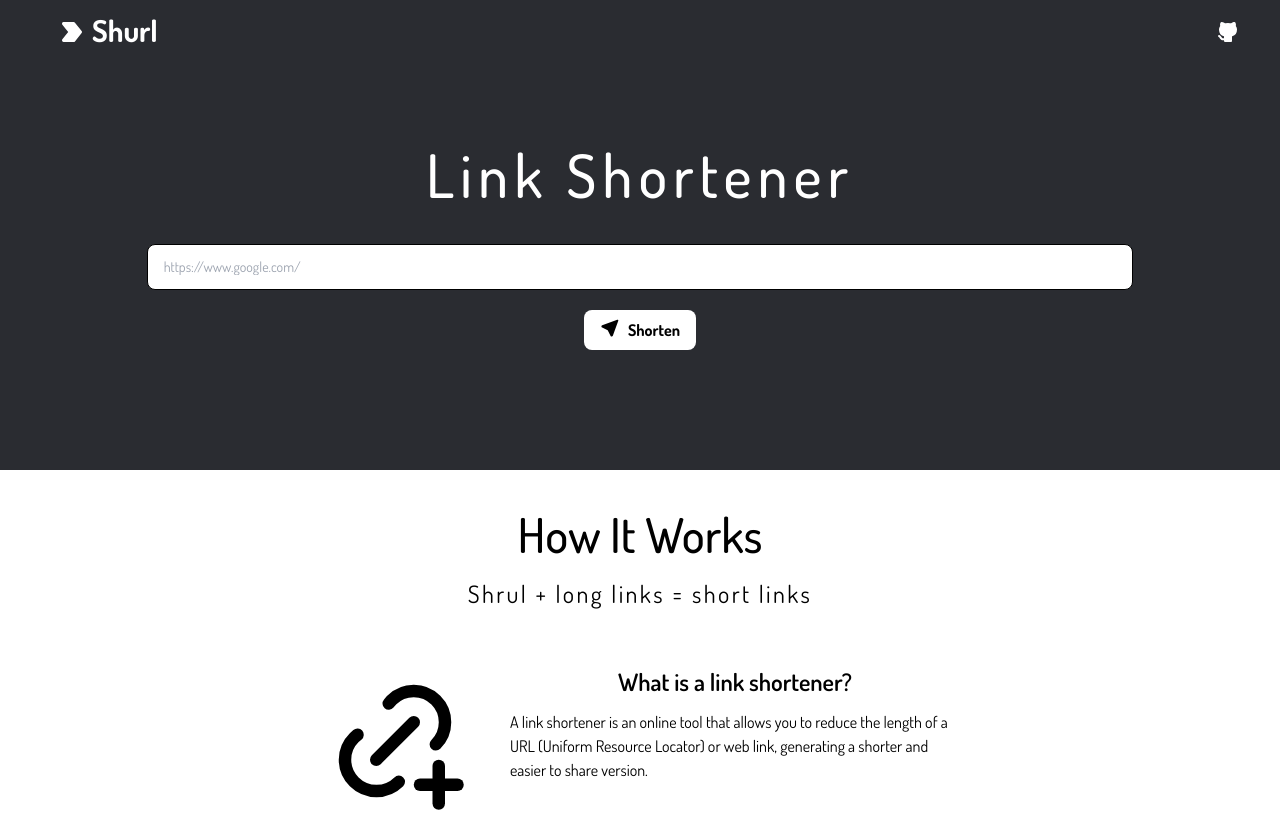
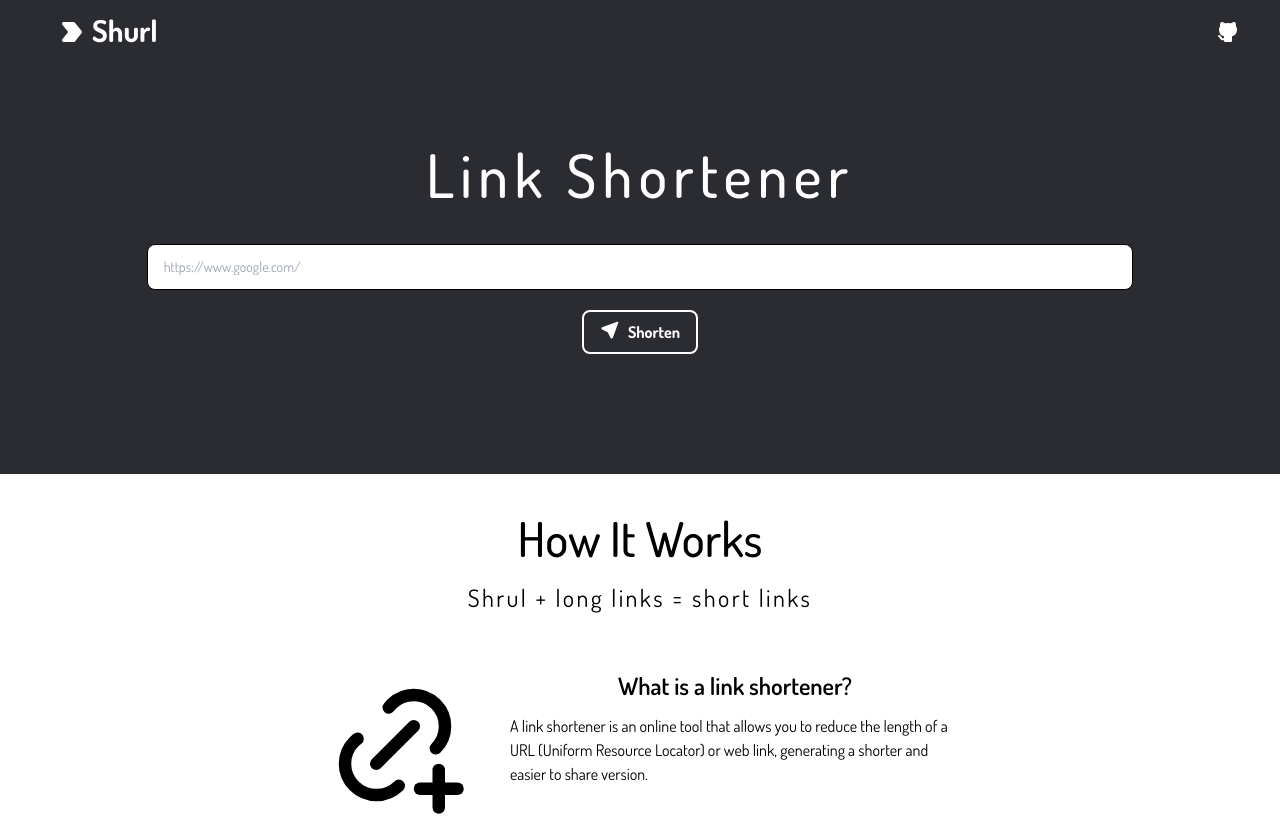
Before and after one commit to WopCode/URL-shortener, a Next.js app: page / in a window 1280 px wide. Shown: the top 816 px of the page. Built offline with nearby package versions, Linux system fonts and the light colour scheme.

Commit message:
update url shortener

```diff
--- /dev/null
+++ b/src/app/api/shorten/route.js
@@ -0,0 +1,8 @@
+import { NextResponse } from "next/server";
+
+export function GET() {
+    return NextResponse.json("obteniendo tareas");
+}
+export function POST() {
+    return NextResponse.json("creando tareas");
+}
--- a/src/app/page.jsx
+++ b/src/app/page.jsx
@@ -17,7 +17,7 @@ export default function Home() {
                         placeholder="https://www.google.com/"
                     />
                     <div className="flex justify-center items-center mb-20">
-                        <button className="px-4 py-2 bg-white rounded-lg font-bold mt-5 flex hover:bg-gray">
+                        <button className="px-4 py-2 bg-blacked text-white rounded-lg font-bold mt-5 flex hover:bg-white hover:text-blacked border-solid border-white border-2">
                             <IconLocationFilled width={20} height={20} />
                             <div className="pl-2">Shorten</div>
                         </button>
```
